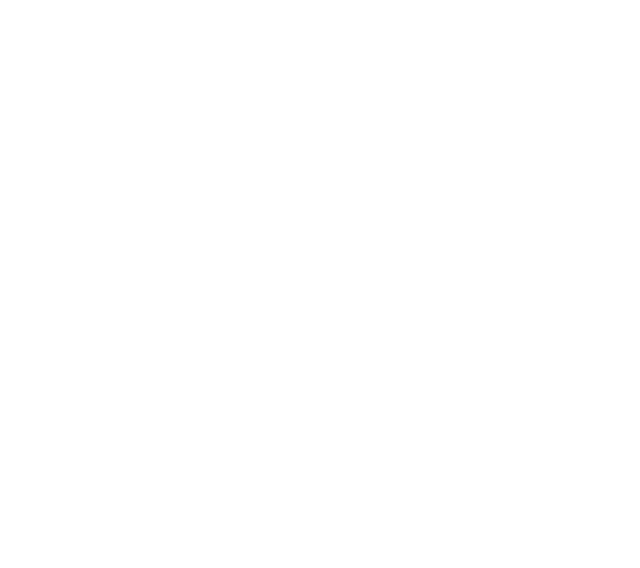
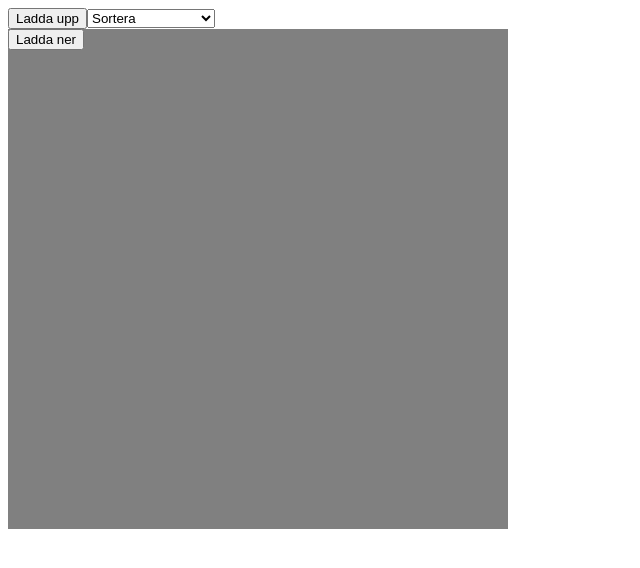
Before and after one commit to NorthPew/Grupp5, a React (Vite) app: page / in a window 1280 px wide. Shown: the top 568 px of the page, without its empty margins (0-640 px from the left). Built offline with nearby package versions, Linux system fonts and the light colour scheme.

Commit message:
Added all the needed stuff

```diff
--- a/src/App.jsx
+++ b/src/App.jsx
@@ -2,6 +2,17 @@
 
   return (
     <>
+      <button>Ladda upp</button>
+      <select>
+        <option>Sortera</option>
+        <option>A - Ö</option>
+        <option>Ö - A</option>
+        <option>Stigande filstorlek</option>
+        <option>Fallande filstorlek</option>
+      </select>
+      <div style={{width: "500px", height: "500px", backgroundColor: "gray" }}>
+      <button>Ladda ner</button>
+        </div>
     </>
   )
 }
```
